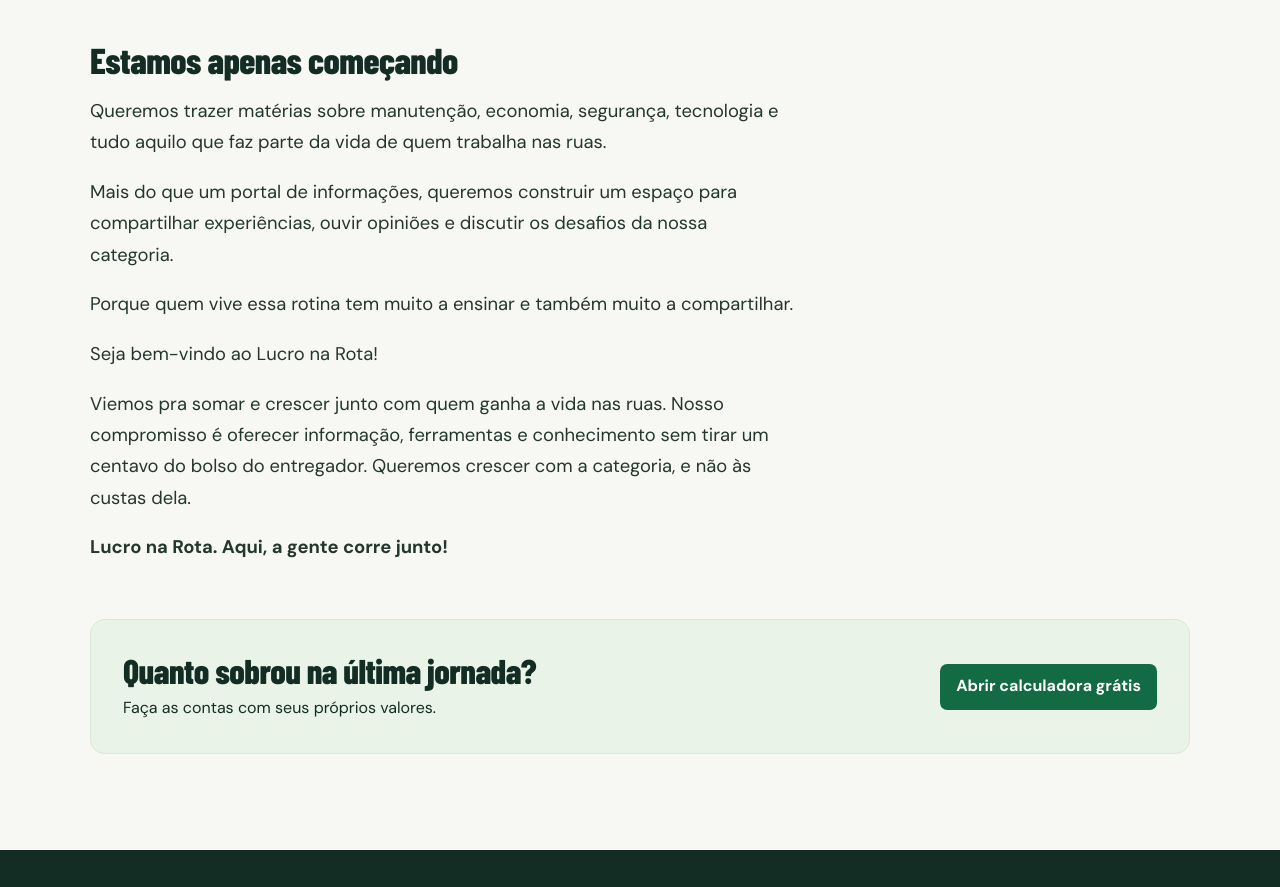
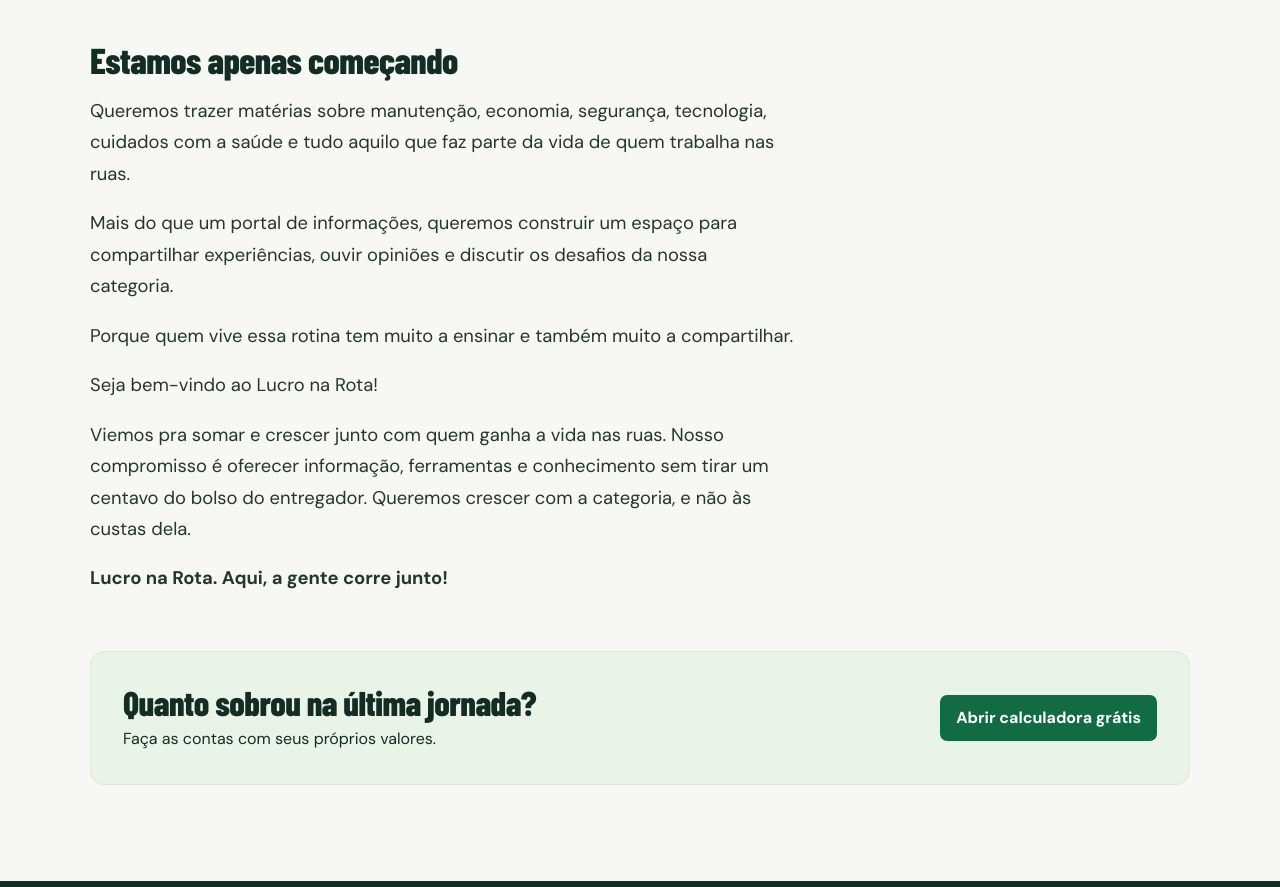
Before and after one commit to buniorcomj/calculadora-entregadores, a plain HTML site: page noticias/apresentacao.html in a window 1280 px wide. Shown: the part 2317-3204 px from the top of the page. Drawn offline with Linux system fonts and the light colour scheme.

Commit message:
Inclui breve menção aos cuidados com a saúde na apresentação

```diff
--- a/noticias/apresentacao.html
+++ b/noticias/apresentacao.html
@@ -81,7 +81,7 @@
           <p>Será que vale mais a pena continuar trabalhando por conta própria ou aceitar uma proposta de emprego com carteira assinada?</p>
           <p>Nosso <a href="../aplicativo-x-clt/">comparador de trabalho autônomo e CLT</a> foi pensado para ajudar você a colocar essas duas realidades lado a lado, considerando rendimentos, despesas e benefícios, para tomar suas próprias decisões.</p>
           <h2 id="portal">Estamos apenas começando</h2>
-          <p>Queremos trazer matérias sobre manutenção, economia, segurança, tecnologia e tudo aquilo que faz parte da vida de quem trabalha nas ruas.</p>
+          <p>Queremos trazer matérias sobre manutenção, economia, segurança, tecnologia, cuidados com a saúde e tudo aquilo que faz parte da vida de quem trabalha nas ruas.</p>
           <p>Mais do que um portal de informações, queremos construir um espaço para compartilhar experiências, ouvir opiniões e discutir os desafios da nossa categoria.</p>
           <p>Porque quem vive essa rotina tem muito a ensinar e também muito a compartilhar.</p>
           <p>Seja bem-vindo ao Lucro na Rota!</p>
```
